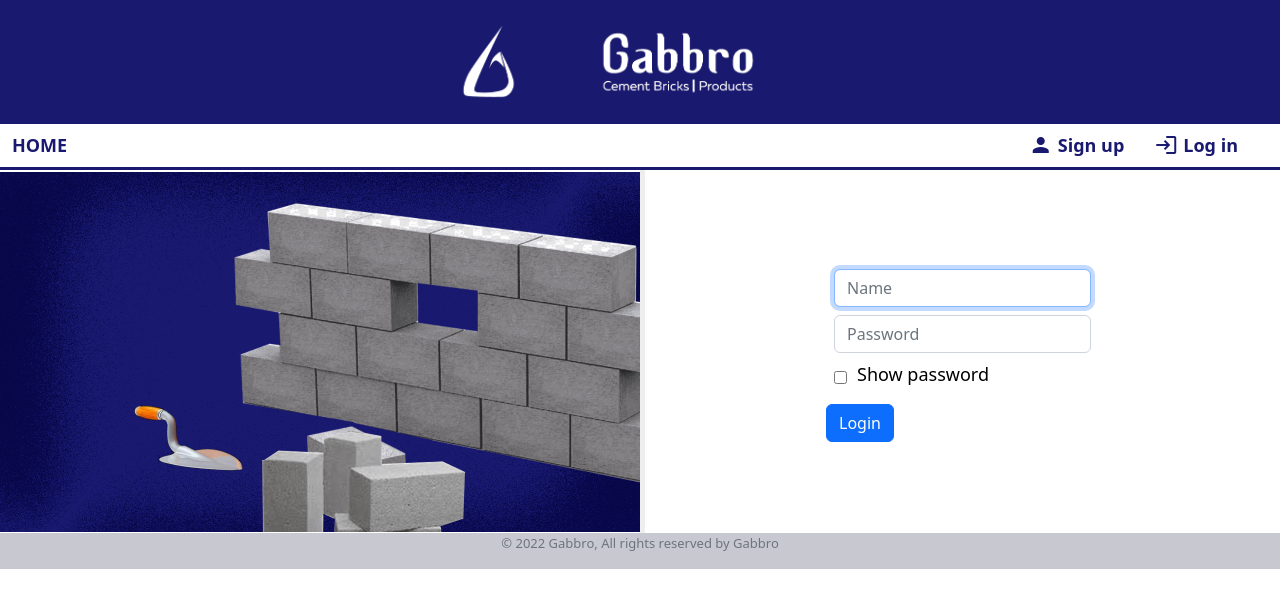
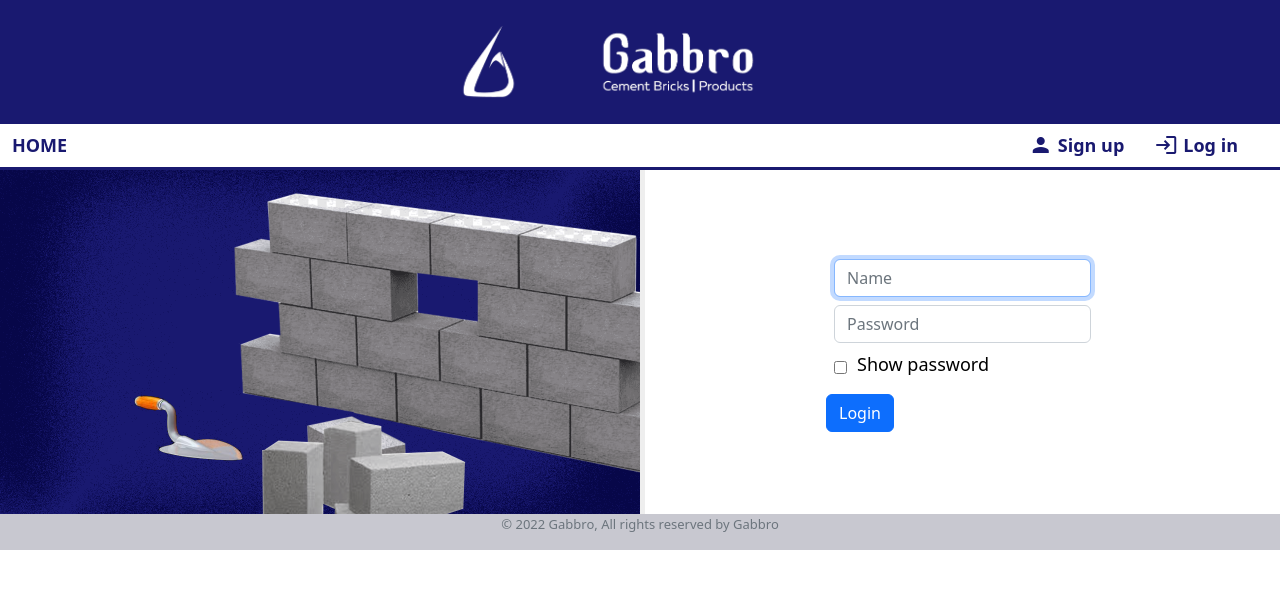
Before and after one commit to MUHAMMEDFAISALKC/transtrack, a Flask app: page /login in a window 1280 px wide. Shown: the top 608 px of the page. Run offline with Flask 2, Linux system fonts and the light colour scheme; some libraries are stand-ins or nearby versions.

Commit message:
Update style.css

```diff
--- a/static/css/style.css
+++ b/static/css/style.css
@@ -69,7 +69,7 @@ ul li a i {
   border-left: #eeeeee;
   border-left-style: solid;
   border-left-width: 5px;
-  padding: 5.7rem;
+  padding: 5.1rem;
   box-sizing: border-box;
 }
 
```
